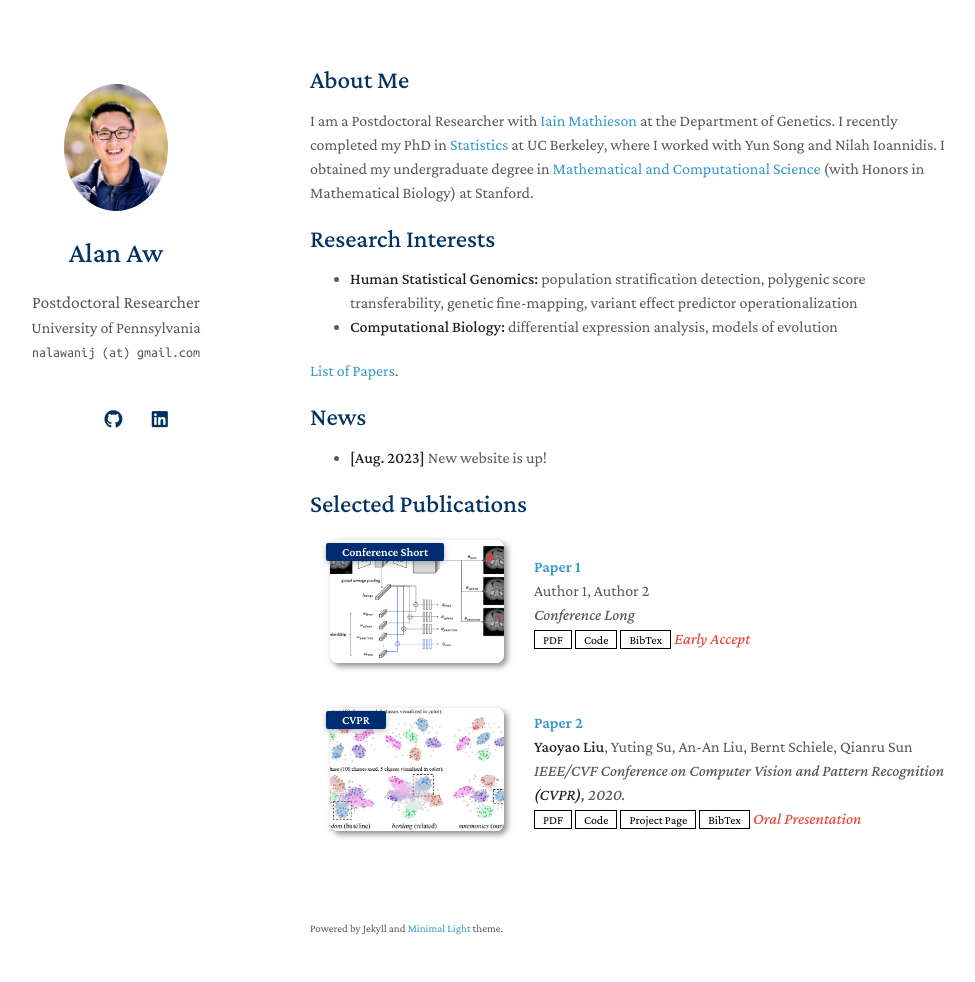
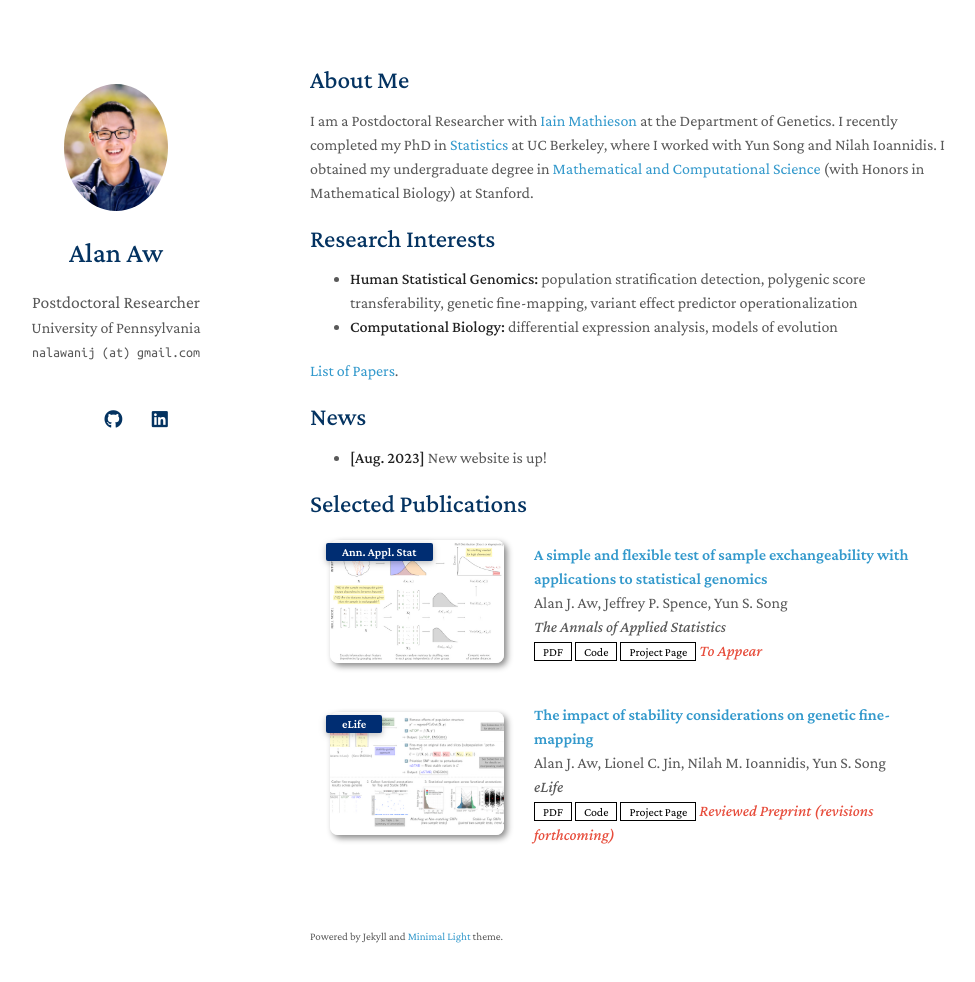
Before and after one commit to alanaw1/alanaw1.github.io, a Jekyll site: the page built from index.md, in a window 1280 px wide and 1017 px high. Shown: the top 982 px of the window, without its empty margins (160-1135 px from the left). Built offline with Jekyll 4.4.1, drawn with Linux system fonts in a browser that asks for light colours; nearby versions of some CDN libraries; a style sheet for code colours, icons or effects is not loaded; our own code applies the rules of GitHub Pages for plain Markdown files.

Commit message:
include selected publications

```diff
--- a/_data/publications.yml
+++ b/_data/publications.yml
@@ -1,22 +1,21 @@
 main:
 
-  - title: Paper 1
-    authors: Author 1, Author 2
-    conference_short: Conference Short
-    conference: Conference Long
-    pdf: https://arxiv.org/pdf/2306.00988.pdf
-    code: https://github.com/MrGiovanni/ContinualLearning
-    bibtex: https://bib.yliu.me/MICCAI23.txt
-    image: ./assets/img/teaser_example_2.png
-    notes: Early Accept
+  - title: A simple and flexible test of sample exchangeability with applications to statistical genomics
+    authors: Alan J. Aw, Jeffrey P. Spence, Yun S. Song
+    conference_short: Ann. Appl. Stat
+    conference: The Annals of Applied Statistics
+    pdf: https://arxiv.org/abs/2109.15261
+    code: https://github.com/songlab-cal/flinty
+    page: https://alanaw1.github.io/flintyR
+    notes: To Appear
+    image: ./assets/img/AoAS_2023_simple.jpeg
 
-  - title: Paper 2
-    authors: <strong>Yaoyao Liu</strong>, Yuting Su, An-An Liu, Bernt Schiele, Qianru Sun
-    conference_short: CVPR
-    conference: IEEE/CVF Conference on Computer Vision and Pattern Recognition <strong>(CVPR)</strong>, 2020.
-    pdf: https://arxiv.org/pdf/2002.10211.pdf
-    code: https://github.com/yaoyao-liu/class-incremental-learning/tree/main/mnemonics-training
-    page: https://class-il.mpi-inf.mpg.de/mnemonics/
-    bibtex: https://class-il.mpi-inf.mpg.de/mnemonics/
-    notes: Oral Presentation
-    image: ./assets/img/teaser_example.png
+  - title: The impact of stability considerations on genetic fine-mapping
+    authors: Alan J. Aw, Lionel C. Jin, Nilah M. Ioannidis, Yun S. Song
+    conference_short: eLife
+    conference: eLife
+    pdf: https://elifesciences.org/reviewed-preprints/88039v1
+    code: https://github.com/songlab-cal/StableFM
+    page: https://alan-aw.shinyapps.io/stability_v0/
+    notes: Reviewed Preprint (revisions forthcoming)
+    image: ./assets/img/eLife_2023_impact.jpeg
```
Also changed, not shown: research.md (+9 -9 lines), assets/img/AoAS_2023_simple.jpeg (added), assets/img/eLife_2023_impact.jpeg (added), assets/img/teaser_example.png (deleted), assets/img/teaser_example_2.png (deleted).
